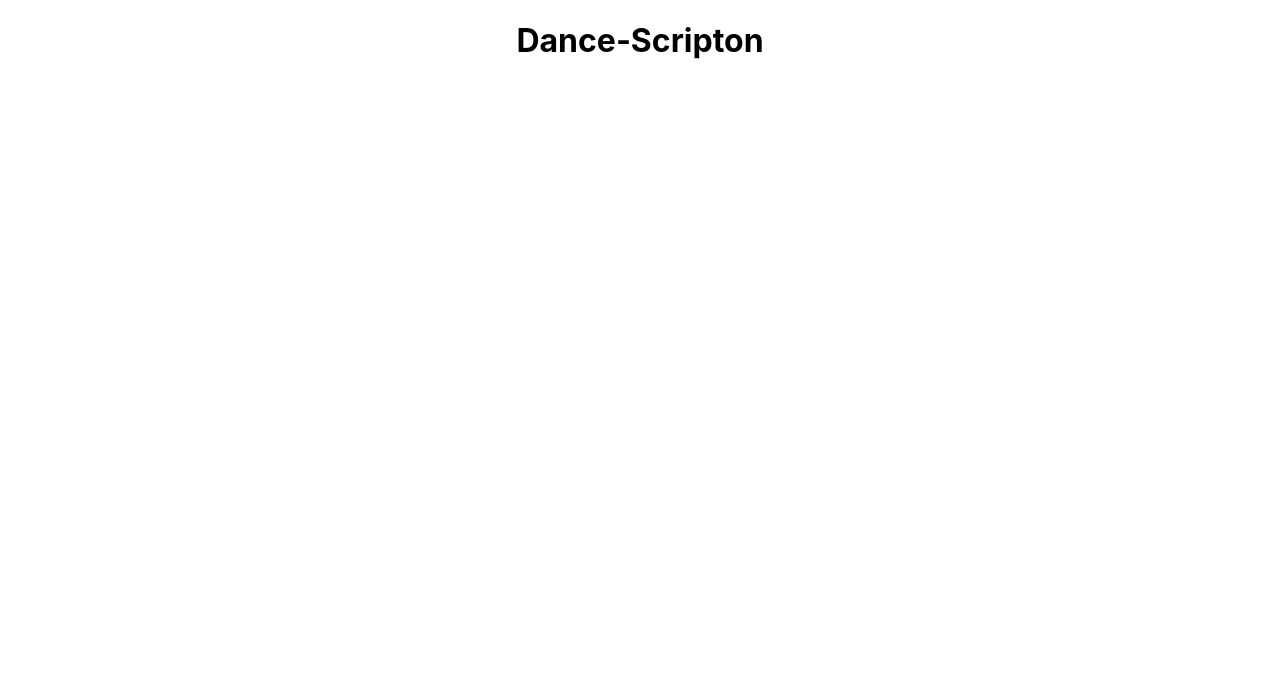
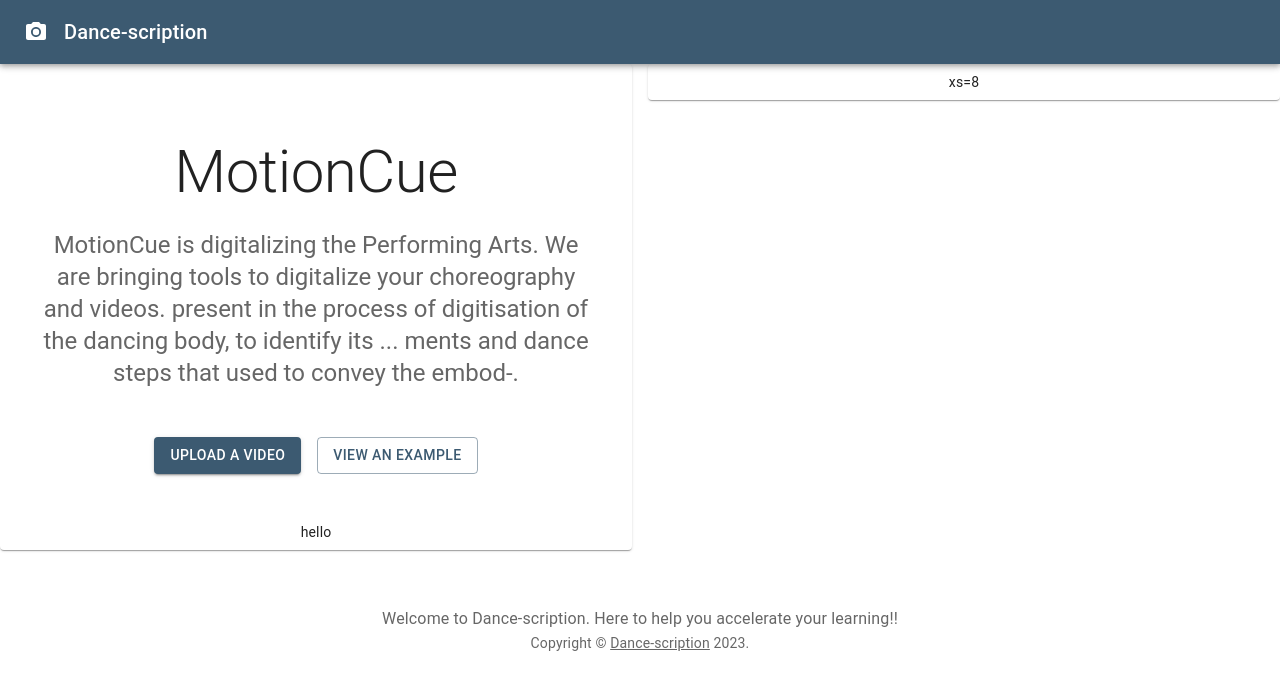
Before and after one commit to yixin0829/MotionCue, a React (Create React App) app in the folder client/: page / in a window 1280 px wide. Shown: the top 690 px of the page. Built offline with nearby package versions, Linux system fonts and the light colour scheme.

Commit message:
add homepage and mui

```diff
--- a/client/src/App.css
+++ b/client/src/App.css
@@ -1,5 +1,6 @@
 .App {
   text-align: center;
+  font: "PT Sans";
 }
 
 .App-logo {
--- a/client/src/App.js
+++ b/client/src/App.js
@@ -1,10 +1,20 @@
 import './App.css';
+
+import Container from 'react-bootstrap/Container';
+import Nav from 'react-bootstrap/Nav';
+import Navbar from 'react-bootstrap/Navbar';
+import Homepage from './Homepage';
 
 function App() {
   return (
     <div className="App">
-      <h1>Dance-Scripton</h1>
+      <Homepage></Homepage>
+      <>
+
+    </>
     </div>
+
+
   );
 }
 
--- /dev/null
+++ b/client/src/Homepage.js
@@ -0,0 +1,178 @@
+import * as React from 'react';
+import AppBar from '@mui/material/AppBar';
+import Button from '@mui/material/Button';
+import CameraIcon from '@mui/icons-material/PhotoCamera';
+import Card from '@mui/material/Card';
+import CardActions from '@mui/material/CardActions';
+import CardContent from '@mui/material/CardContent';
+import CardMedia from '@mui/material/CardMedia';
+import CssBaseline from '@mui/material/CssBaseline';
+import Grid from '@mui/material/Grid';
+import Stack from '@mui/material/Stack';
+import Box from '@mui/material/Box';
+import Toolbar from '@mui/material/Toolbar';
+import Typography from '@mui/material/Typography';
+import Container from '@mui/material/Container';
+import Link from '@mui/material/Link';
+import { styled } from '@mui/material/styles';
+import Paper from '@mui/material/Paper';
+import { createTheme, ThemeProvider } from '@mui/material/styles';
+
+export const themeOptions = createTheme({
+  palette: {
+    type: 'light',
+    primary: {
+      main: '#3c5a71',
+      light: '#dbcff9',
+    },
+    secondary: {
+      main: '#0075f5',
+      light: '#91d1d6',
+    },
+  },
+  spacing: 8,
+  direction: 'rtl',
+});
+
+const Item = styled(Paper)(({ theme }) => ({
+  // backgroundColor: theme.palette.mode === 'dark' ? '#1A2027' : '#fff',
+  ...theme.typography.body2,
+  padding: theme.spacing(1),
+  textAlign: 'center',
+  // color: theme.palette.text.secondary,
+}));
+
+function Copyright() {
+  return (
+    <Typography variant="body2" color="text.secondary" align="center">
+      {'Copyright © '}
+      <Link color="inherit" href="https://mui.com/">
+        Dance-scription
+      </Link>{' '}
+      {new Date().getFullYear()}
+      {'.'}
+    </Typography>
+  );
+}
+
+const cards = [1, 2, 3, 4, 5, 6, 7, 8, 9];
+
+const theme = createTheme();
+
+export default function Homepage() {
+  return (
+    <ThemeProvider theme={themeOptions}>
+      <CssBaseline />
+      <AppBar position="relative">
+        <Toolbar>
+          <CameraIcon sx={{ mr: 2 }} />
+          <Typography variant="h6" color="inherit" noWrap>
+            Dance-scription
+          </Typography>
+        </Toolbar>
+      </AppBar>
+      <main>
+      <Grid container spacing={2} columns={16}>
+      <Grid item xs={8}>
+    <Item>
+
+        {/* Hero unit */}
+        <Box
+          sx={{
+            bgcolor: 'background.paper',
+            pt: 8,
+            pb: 6,
+          }}
+        >
+          <Container maxWidth="sm">
+            <Typography
+              component="h1"
+              variant="h2"
+              align="center"
+              color="text.primary"
+              gutterBottom
+            >
+            MotionCue
+            </Typography>
+            <Typography variant="h5" align="center" color="text.secondary" paragraph>
+              MotionCue is digitalizing the Performing Arts. We are bringing tools to digitalize your choreography and videos.
+              present in the process of digitisation of the dancing body, to identify its ... ments and dance steps that used to convey the embod-.
+            </Typography>
+            <Stack
+              sx={{ pt: 4 }}
+              direction="row"
+              spacing={2}
+              justifyContent="center"
+            >
+              <Button variant="contained">Upload a video</Button>
+              <Button variant="outlined">View an example</Button>
+            </Stack>
+          </Container>
+        </Box>
+        hello </Item>
+        </Grid>
+        <Grid item xs={8}>
+          <Item>xs=8
+
+
+          </Item>
+        </Grid>
+        </Grid>
+      </main>
+      <Box sx={{ bgcolor: 'background.paper', p: 6 }} component="footer">
+        <Typography variant="h6" align="center" gutterBottom>
+          {/* Footer */}
+        </Typography>
+        <Typography
+          variant="subtitle1"
+          align="center"
+          color="text.secondary"
+          component="p"
+        >
+          Welcome to Dance-scription. Here to help you accelerate your learning!!
+        </Typography>
+        <Copyright />
+      </Box>
+      {/* End footer */}
+    </ThemeProvider>
+
+  );
+}
+
+
+
+//       <Container sx={{ py: 8 }} maxWidth="md">
+//   {/* End hero unit */}
+//   <Grid container spacing={4}>
+//     {cards.map((card) => (
+//       <Grid item key={card} xs={12} sm={6} md={4}>
+//         <Card
+//           sx={{ height: '100%', display: 'flex', flexDirection: 'column' }}
+//         >
+//           <CardMedia
+//             component="img"
+//             sx={{
+//               // 16:9
+//               pt: '56.25%',
+//             }}
+//             image="https://source.unsplash.com/random"
+//             alt="random"
+//           />
+//           <CardContent sx={{ flexGrow: 1 }}>
+//             <Typography gutterBottom variant="h5" component="h2">
+//               Heading
+//             </Typography>
+//             <Typography>
+//               This is a media card. You can use this section to describe the
+//               content.
+//             </Typography>
+//           </CardContent>
+//           <CardActions>
+//             <Button size="small">View</Button>
+//             <Button size="small">Edit</Button>
+//           </CardActions>
+//         </Card>
+//       </Grid>
+//     ))}
+//   </Grid>
+// </Container>
```
Also changed, not shown: client/package.json (+7 -0 lines), 1 other file (tests, documents, lock files or other folders).
